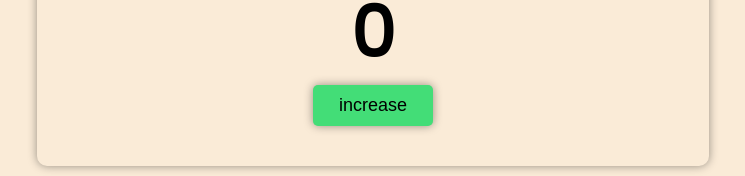
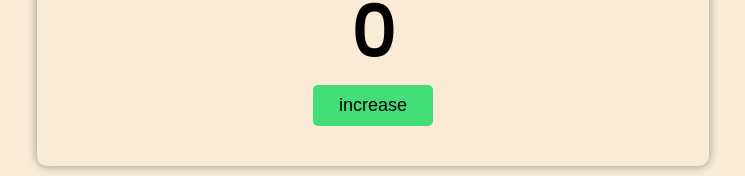
Before and after one commit to shogof/counter-mini-proj, a React (Create React App) app: page / in a window 1280 px wide. In both pictures the pointer is over the button "increase". Shown: the part 312-488 px from the top of the page, without its empty margins (267-1012 px from the left). Built offline with nearby package versions, Linux system fonts and the light colour scheme.

Commit message:
button.js

```diff
--- a/src/components/Button.css
+++ b/src/components/Button.css
@@ -16,12 +16,15 @@ button {
 
 .increase:hover {
   background-color: #43dd77;
+  box-shadow: none;
 }
 
 .decrease:hover {
   background-color: #ff6464;
+  box-shadow: none;
 }
 
 .reset:hover {
   background-color: #dbd5d5;
+  box-shadow: none;
 }
--- a/src/components/Button.js
+++ b/src/components/Button.js
@@ -1,4 +1,4 @@
-import "./Button.css";
+import './Button.css';
 function Button({ text, clickHandler }) {
   return (
     <button onClick={clickHandler} className={text}>
@@ -6,4 +6,5 @@ function Button({ text, clickHandler }) {
     </button>
   );
 }
+
 export default Button;
```
Also changed, not shown: src/components/counter.js (+7 -7 lines).
